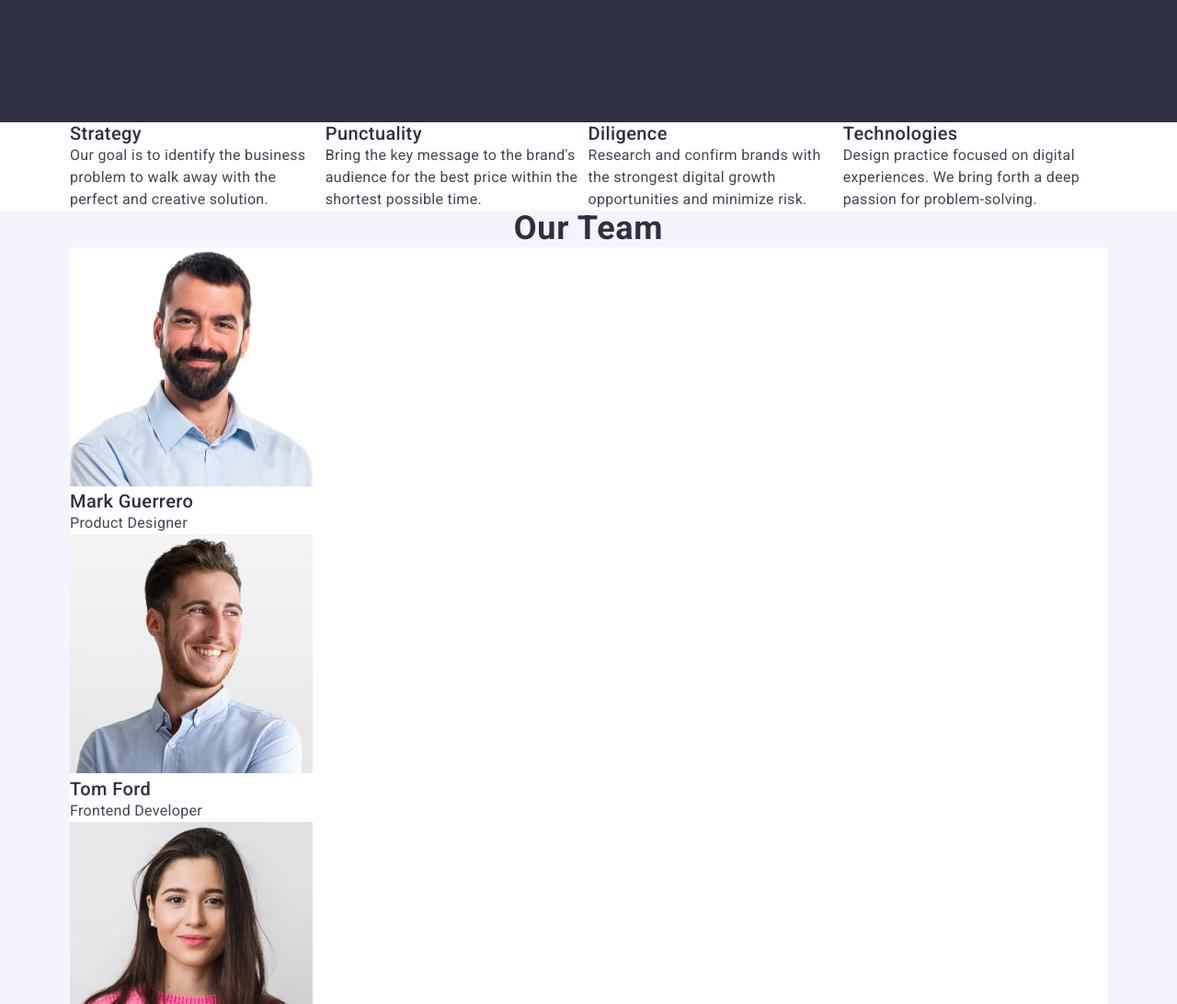
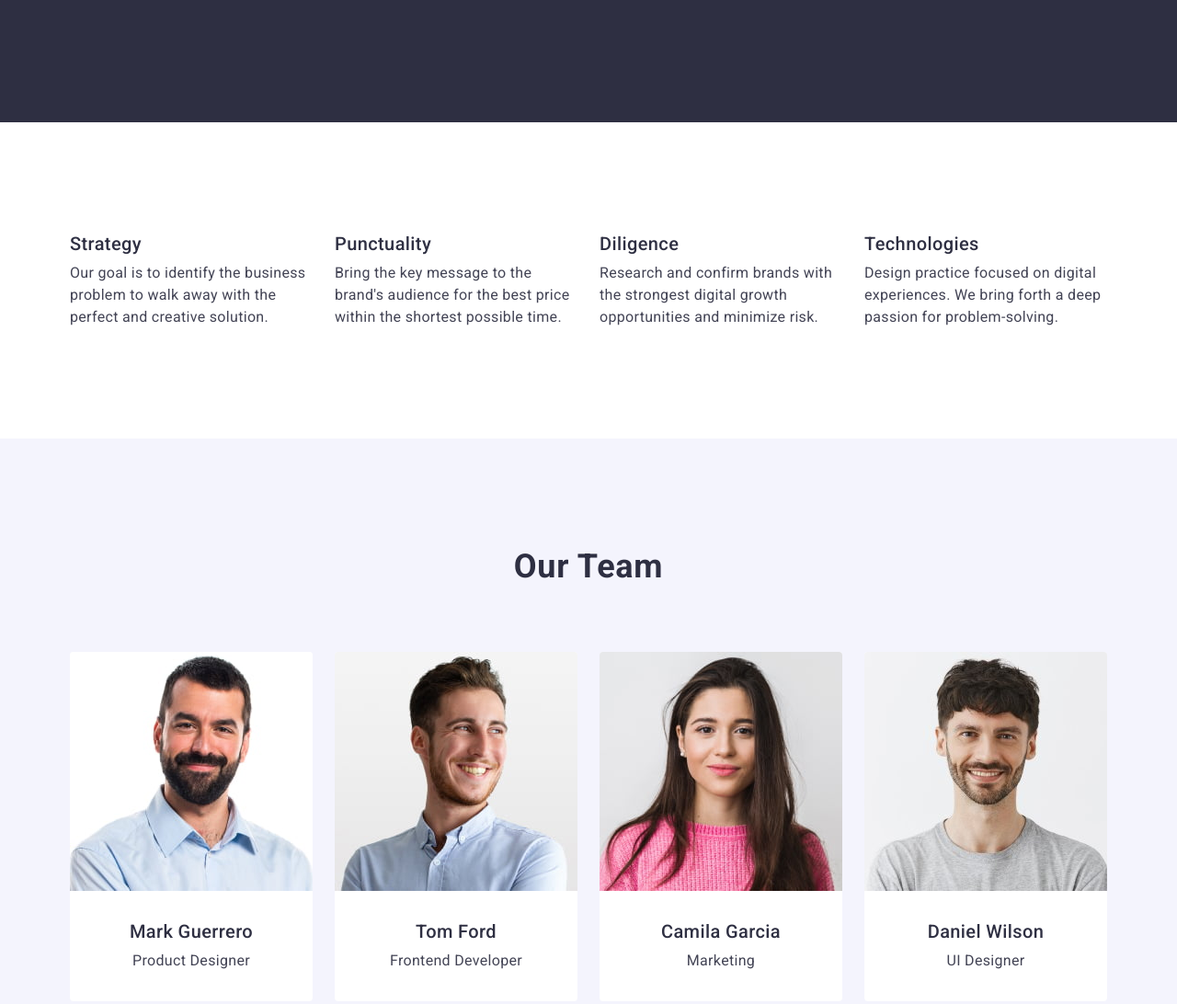
Before and after one commit to Maksym-Sem83/goit-markup-hw-03, a plain HTML site: page index.html in a window 1280 px wide. Shown: the part 540-1632 px from the top of the page at 92% size. Drawn offline with nearby package versions, Linux system fonts and the light colour scheme.

Commit message:
add section description and team

```diff
--- a/css/styles.css
+++ b/css/styles.css
@@ -20,6 +20,11 @@ a {
     text-decoration: none;
 }
 
+img {
+    display: block;
+    max-width: 100%;
+    height: auto;
+}
 /* common */
 
 .container {
@@ -174,8 +179,19 @@ background-color: #404bbf;
         overflow: hidden;
 }
 
+.skils {
+    padding-top: 120px;
+    padding-bottom: 120px;
+}
+
 .skils-list {
 display: flex;
+gap: 24px;
+
+}
+
+.skills-item {
+    width: calc((100% - 24px * 3) / 4);
 }
 
 .skills-item-title {
@@ -184,6 +200,7 @@ background-color: #404bbf;
         line-height: 1.2;
         letter-spacing: 0.02em;
         color: #2e2f42;
+        padding-bottom: 8px;
 }
 
 .skills-item-text {
@@ -194,8 +211,12 @@ background-color: #404bbf;
         color: #434455;
 }
 
+/* team */
+
 .team {
     background-color: #f4f4fd;
+    padding-top: 120px;
+    padding-bottom: 120px;
 }
 
 .team-title {
@@ -206,6 +227,23 @@ background-color: #404bbf;
         letter-spacing: 0.02em;
         text-align: center;
         color: #2e2f42;
+        padding-bottom: 72px;
+}
+
+.team-list {
+    display: flex;
+    gap: 24px;
+}
+
+.team-item {
+    border: none;
+    border-radius: 4px;
+    overflow: hidden;
+    width: calc((100% - 24px * 3) / 4);
+}
+
+.team-item-img {
+    padding-bottom: 32px;
 }
 
 .team-item-title {
@@ -214,6 +252,9 @@ background-color: #404bbf;
         line-height: 1.2;
         letter-spacing: 0.02em;
         color: #2e2f42;
+        padding-bottom: 8px;
+        text-align: center;
+
 }
 
 .team-item-text {
@@ -222,27 +263,15 @@ background-color: #404bbf;
         line-height: 1.5;
         letter-spacing: 0.02em;
         color: #434455;
+        padding-bottom: 32px;
+        text-align: center;
 }
 
 .team-item {
     background-color: #fff;
 }
 
-    .page-footer {
-       background-color: #2e2f42;
-   }
-
-   .footer-logo .logo-part {
-       color: #f4f4fd;
-   }
-
-   .page-footer-text {
-        font-weight: 400;
-        font-size: 16px;
-        line-height: 1.5;
-        letter-spacing: 0.02em;
-        color: #f4f4fd;
-   }
+/* Our Portfolio */
 
  .portfolio-title {
      text-transform: capitalize;
@@ -269,3 +298,19 @@ background-color: #404bbf;
      letter-spacing: 0.02em;
      color: #434455;
  }
+
+    .page-footer {
+       background-color: #2e2f42;
+   }
+
+   .footer-logo .logo-part {
+       color: #f4f4fd;
+   }
+
+   .page-footer-text {
+        font-weight: 400;
+        font-size: 16px;
+        line-height: 1.5;
+        letter-spacing: 0.02em;
+        color: #f4f4fd;
+   }
```
Lines whose indentation alone changed are shown as unchanged.
